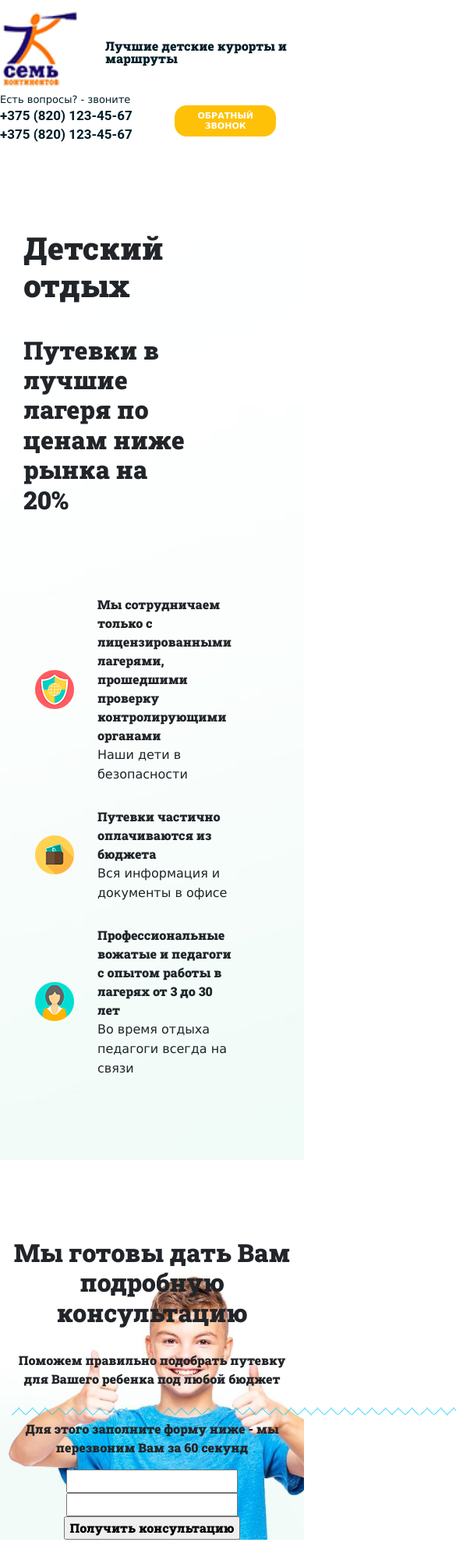
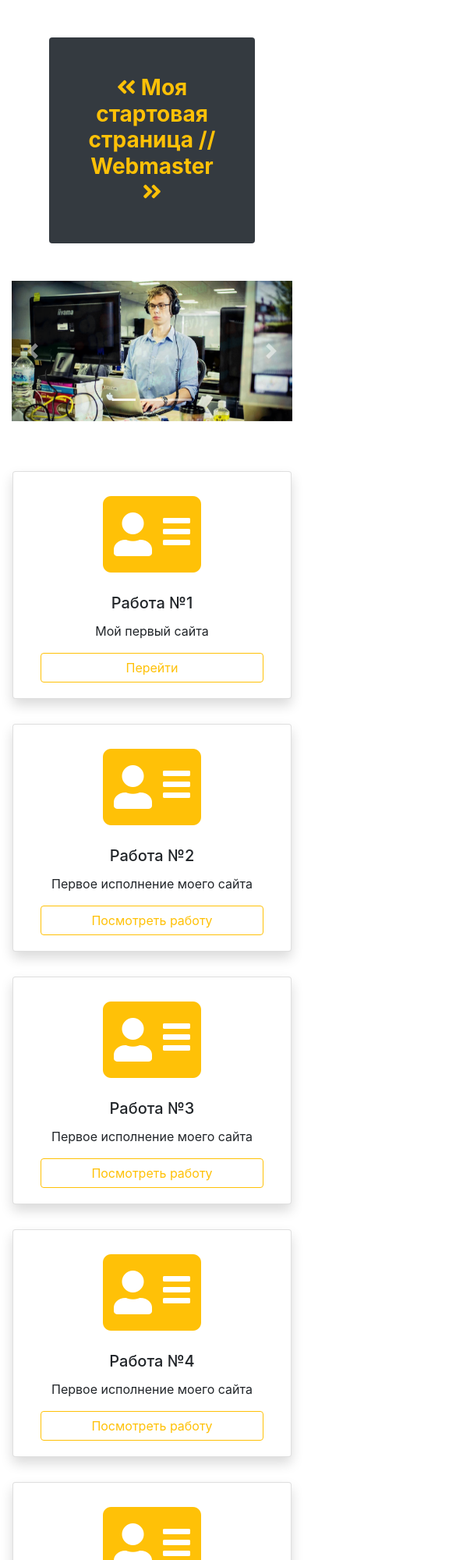
Before and after one commit to atrme16/atrme16.github.io, a plain HTML site: page index.html in a window 390 px wide. Shown: the top 2000 px of the page at 78% size, 585 px wide, since content can reach past the window. Before the commit the page ends 1974 px from the top, so only its background shows below. Drawn offline with nearby package versions, Linux system fonts and the light colour scheme.

Commit message:
Add files via upload

```diff
--- a/index.html
+++ b/index.html
@@ -1,147 +1,134 @@
-<!DOCTYPE html>
+<!doctype html>
 <html lang="ru">
+
 <head>
   <!-- Required meta tags -->
-    <meta charset="utf-8" />
-    <meta
-      name="viewport"
-      content="width=device-width, initial-scale=1, shrink-to-fit=no"
-    />
+  <meta charset="utf-8">
+  <meta name="viewport" content="width=device-width, initial-scale=1, shrink-to-fit=no">
 
   <!-- Bootstrap CSS -->
-    <link
-      rel="stylesheet"
-      href="https://stackpath.bootstrapcdn.com/bootstrap/4.4.1/css/bootstrap.min.css"
-      integrity="sha384-Vkoo8x4CGsO3+Hhxv8T/Q5PaXtkKtu6ug5TOeNV6gBiFeWPGFN9MuhOf23Q9Ifjh"
-      crossorigin="anonymous"
-    />
-
-    <!-- подключаем шрифт Google  -->
-    <link
-      href="https://fonts.googleapis.com/css2?family=Roboto+Slab:wght@900&display=swap"
-      rel="stylesheet"
-    />
-
-    <link rel="stylesheet" href="css/main.css" />
-
-    <title>Лучшие детские курорты и маршруты</title>
+  <link rel="stylesheet" href="https://stackpath.bootstrapcdn.com/bootstrap/4.3.1/css/bootstrap.min.css"
+    integrity="sha384-ggOyR0iXCbMQv3Xipma34MD+dH/1fQ784/j6cY/iJTQUOhcWr7x9JvoRxT2MZw1T" crossorigin="anonymous">
+  <!-- подключаем иконочный шрифт -->
+  <link rel="stylesheet" href="https://use.fontawesome.com/releases/v5.8.1/css/all.css"
+    integrity="sha384-50oBUHEmvpQ+1lW4y57PTFmhCaXp0ML5d60M1M7uH2+nqUivzIebhndOJK28anvf" crossorigin="anonymous">
+  <title>Стартавая страница</title>
 </head>
-  <link rel="icon" href="/favicon.ico" type="image/x-icon">
-<link rel="shortcut icon" href="/favicon.ico" type="image/x-icon">
 
 <body>
-    <!-- ============================================== start first -->
-    <div class="container first">
-      <div class="row justify-content-between align-items-center">
-        <div class="itemL">
-          <div class="row">
-            <div class="logo">
-              <a href="#">
-                <div class="row align-items-center">
-                  <img src="img/logo_7_kont_535.png" alt="" class="col-4" />
-                  <span class="col-8"> Лучшие детские курорты и маршруты</span>
+  <div class="container">
+    <h1 class="font-weight-bold h3 text-center m-5 p-5 bg-dark text-warning rounded">
+      <i class="fas fa-angle-double-left"></i>
+      Моя стартовая страница // Webmaster
+      <i class="fas fa-angle-double-right"></i>
+    </h1>
+
+
+
+
+    <div id="carouselExampleIndicators" class="carousel-fade carousel slide mb-5" data-ride="carousel">
+      <ol class="carousel-indicators">
+        <li data-target="#carouselExampleIndicators" data-slide-to="0" class="active"></li>
+        <li data-target="#carouselExampleIndicators" data-slide-to="1"></li>
+        <li data-target="#carouselExampleIndicators" data-slide-to="2"></li>
+      </ol>
+      <div class="carousel-inner">
+        <div class="carousel-item active">
+          <img src="img/1.jpg" class="d-block w-100" alt="...">
         </div>
+        <div class="carousel-item">
+          <img src="img/2.jpg" class="d-block w-100" alt="...">
+        </div>
+        <div class="carousel-item">
+          <img src="img/3.jpg" class="d-block w-100" alt="...">
+        </div>
+      </div>
+      <a class="carousel-control-prev" href="#carouselExampleIndicators" role="button" data-slide="prev">
+        <span class="carousel-control-prev-icon" aria-hidden="true"></span>
+        <span class="sr-only">Previous</span>
       </a>
+      <a class="carousel-control-next" href="#carouselExampleIndicators" role="button" data-slide="next">
+        <span class="carousel-control-next-icon" aria-hidden="true"></span>
+        <span class="sr-only">Next</span>
+      </a>
+    </div>
+
+
+
+
+
+
+    <div class="row d-flex justify-content-center">
+      <div class="card col-md-3 text-center m-3 shadow">
+        <i class="fas fa-address-card fa-7x mt-4 text-warning"></i>
+
+        <div class="card-body">
+          <h5 class="card-title">Работа №1</h5>
+          <p class="card-text">Мой первый сайта</p>
+          <a href="#atrme16.github.io/laba6/index.html" class="stretched-link btn btn-outline-warning btn-block">Перейти</a>
+        </div>
+      </div>
+      <div class="card col-md-3 text-center m-3 shadow">
+        <i class="fas fa-address-card fa-7x mt-4 text-warning"></i>
+        <div class="card-body">
+          <h5 class="card-title">Работа №2</h5>
+          <p class="card-text">Первое исполнение моего сайта</p>
+          <a href="#" class="stretched-link btn btn-outline-warning btn-block">Посмотреть работу</a>
+        </div>
+      </div>
+      <div class="card col-md-3 text-center m-3 shadow">
+        <i class="fas fa-address-card fa-7x mt-4 text-warning"></i>
+        <div class="card-body">
+          <h5 class="card-title">Работа №3</h5>
+          <p class="card-text">Первое исполнение моего сайта</p>
+          <a href="#" class="stretched-link btn btn-outline-warning btn-block">Посмотреть работу</a>
+        </div>
+      </div>
+      <div class="card col-md-3 text-center m-3 shadow">
+        <i class="fas fa-address-card fa-7x mt-4 text-warning"></i>
+        <div class="card-body">
+          <h5 class="card-title">Работа №4</h5>
+          <p class="card-text">Первое исполнение моего сайта</p>
+          <a href="#" class="stretched-link btn btn-outline-warning btn-block">Посмотреть работу</a>
+        </div>
+      </div>
+      <div class="card col-md-3 text-center m-3 shadow">
+        <i class="fas fa-address-card fa-7x mt-4 text-warning"></i>
+        <div class="card-body">
+          <h5 class="card-title">Работа №5</h5>
+          <p class="card-text">Первое исполнение моего сайта</p>
+          <a href="#" class="stretched-link btn btn-outline-warning btn-block">Посмотреть работу</a>
+        </div>
+      </div>
+      <div class="card col-md-3 text-center m-3 shadow">
+        <i class="fas fa-address-card fa-7x mt-4 text-warning"></i>
+        <div class="card-body">
+          <h5 class="card-title">Работа №6</h5>
+          <p class="card-text">Первое исполнение моего сайта</p>
+          <a href="#" class="stretched-link btn btn-outline-warning btn-block">Посмотреть работу</a>
         </div>
       </div>
     </div>
-        <div class="itemR">
-          <div class="row">
-            <div class="phone col-7">
-              <p class="quest">Есть вопросы? - звоните</p>
-              <p><a href="tel:+3758201234567">+375 (820) 123-45-67</a></p>
-              <p><a href="tel:+3758201234567">+375 (820) 123-45-67</a></p>
-            </div>
-            <div class="call col-5">
-              <a href="#" class="btn btn-warning">ОБРАТНЫЙ ЗВОНОК</a>
-            </div>
-          </div>
-        </div>
-      </div>
-    </div>
-    <!-- ================================================== start bilbord -->
-    <div class="container-fluid bilbord">
-      <div class="container">
-        <div class="wraperMilenium">
-          <h1>Детский отдых</h1>
-          <h2>Путевки в лучшие лагеря по ценам ниже рынка на 20%</h2>
-          <div class="wrapperTab">
-            <table>
-              <tr>
-                <td><img src="img/shield.png" alt="" /></td>
-                <td>
-                  <strong>
-                    Мы сотрудничаем только с лицензированными лагерями,
-                    прошедшими проверку контролирующими органами</strong
-                  >
-                  <br />
-                  <span class="meText">Наши дети в безопасности</span>
-                </td>
-              </tr>
-              <tr>
-                <td><img src="img/wallet.png" alt="" /></td>
-                <td>
-                  <strong>Путевки частично оплачиваются из бюджета</strong>
-                  <br />
-                  <span class="meText">
-                    Вся информация и документы в офисе</span
-                  >
-                </td>
-              </tr>
-              <tr>
-                <td>
-                  <img src="img/girl.png" alt="" />
-                </td>
-                <td>
-                  <strong
-                    >Профессиональные вожатые и педагоги с опытом работы в
-                    лагерях от 3 до 30 лет</strong
-                  >
-                  <br />
-                  <span class="meText"
-                    >Во время отдыха педагоги всегда на связи</span
-                  >
-                </td>
-              </tr>
-            </table>
-          </div>
-        </div>
-      </div>
+    <footer class="font-weight-bold h3 text-center m-5 p-5 bg-dark text-warning rounded">
+      <a href="#"><i class="fab fa-telegram btn btn-warning"></i></a>
+      <a href="#"><i class="fab fa-vk btn btn-warning"></i></a>
+      <a href="#"><i class="fab fa-youtube btn btn-warning"></i></a>
+      <a href="#"><i class="fab fa-instagram btn btn-warning"></i></a>
+    </footer>
   </div>
 
-    <!-- ------------------------------- форма заказ 1 ----------------- -->
-    <div class="container-fluide zakaz">
-      <div class="container">
-        <h2>Мы готовы дать Вам подробную консультацию</h2>
-        <p>
-          Поможем правильно подобрать путевку для Вашего ребенка под любой
-          бюджет
-        </p>
-        <img src="img/line.png" alt="" />
-        <p>Для этого заполните форму ниже - мы перезвоним Вам за 60 секунд</p>
-        <form action="#" method="POST">
-          <input type="text" />
-          <input type="tel" />
-          <input type="submit" value="Получить консультацию" />
-        </form>
-      </div>
-    </div>
+
   <!-- Optional JavaScript -->
   <!-- jQuery first, then Popper.js, then Bootstrap JS -->
-    <script
-      src="https://code.jquery.com/jquery-3.4.1.slim.min.js"
-      integrity="sha384-J6qa4849blE2+poT4WnyKhv5vZF5SrPo0iEjwBvKU7imGFAV0wwj1yYfoRSJoZ+n"
-      crossorigin="anonymous"
-    ></script>
-    <script
-      src="https://cdn.jsdelivr.net/npm/popper.js@1.16.0/dist/umd/popper.min.js"
-      integrity="sha384-Q6E9RHvbIyZFJoft+2mJbHaEWldlvI9IOYy5n3zV9zzTtmI3UksdQRVvoxMfooAo"
-      crossorigin="anonymous"
-    ></script>
-    <script
-      src="https://stackpath.bootstrapcdn.com/bootstrap/4.4.1/js/bootstrap.min.js"
-      integrity="sha384-wfSDF2E50Y2D1uUdj0O3uMBJnjuUD4Ih7YwaYd1iqfktj0Uod8GCExl3Og8ifwB6"
-      crossorigin="anonymous"
-    ></script>
+  <script src="https://code.jquery.com/jquery-3.3.1.slim.min.js"
+    integrity="sha384-q8i/X+965DzO0rT7abK41JStQIAqVgRVzpbzo5smXKp4YfRvH+8abtTE1Pi6jizo"
+    crossorigin="anonymous"></script>
+  <script src="https://cdnjs.cloudflare.com/ajax/libs/popper.js/1.14.7/umd/popper.min.js"
+    integrity="sha384-UO2eT0CpHqdSJQ6hJty5KVphtPhzWj9WO1clHTMGa3JDZwrnQq4sF86dIHNDz0W1"
+    crossorigin="anonymous"></script>
+  <script src="https://stackpath.bootstrapcdn.com/bootstrap/4.3.1/js/bootstrap.min.js"
+    integrity="sha384-JjSmVgyd0p3pXB1rRibZUAYoIIy6OrQ6VrjIEaFf/nJGzIxFDsf4x0xIM+B07jRM"
+    crossorigin="anonymous"></script>
 </body>
+
 </html>
```
Lines whose indentation alone changed are shown as unchanged.
